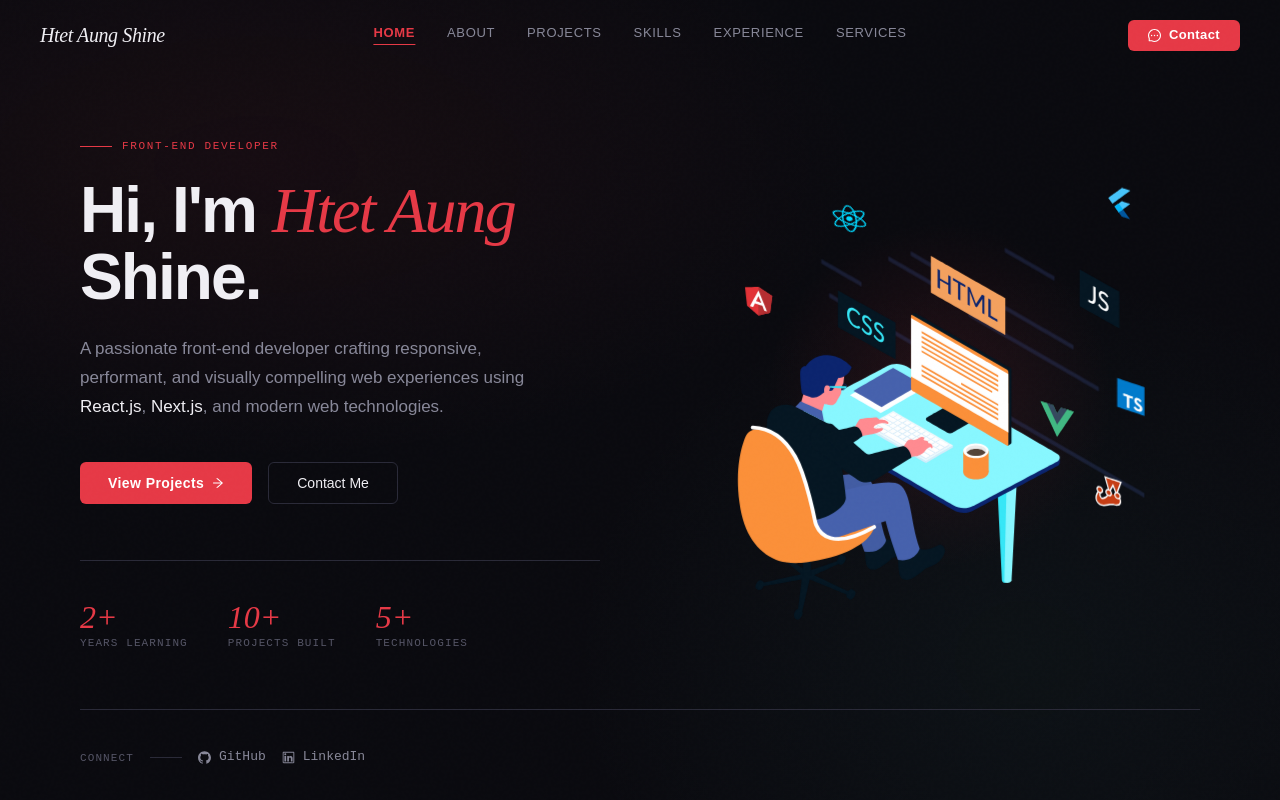
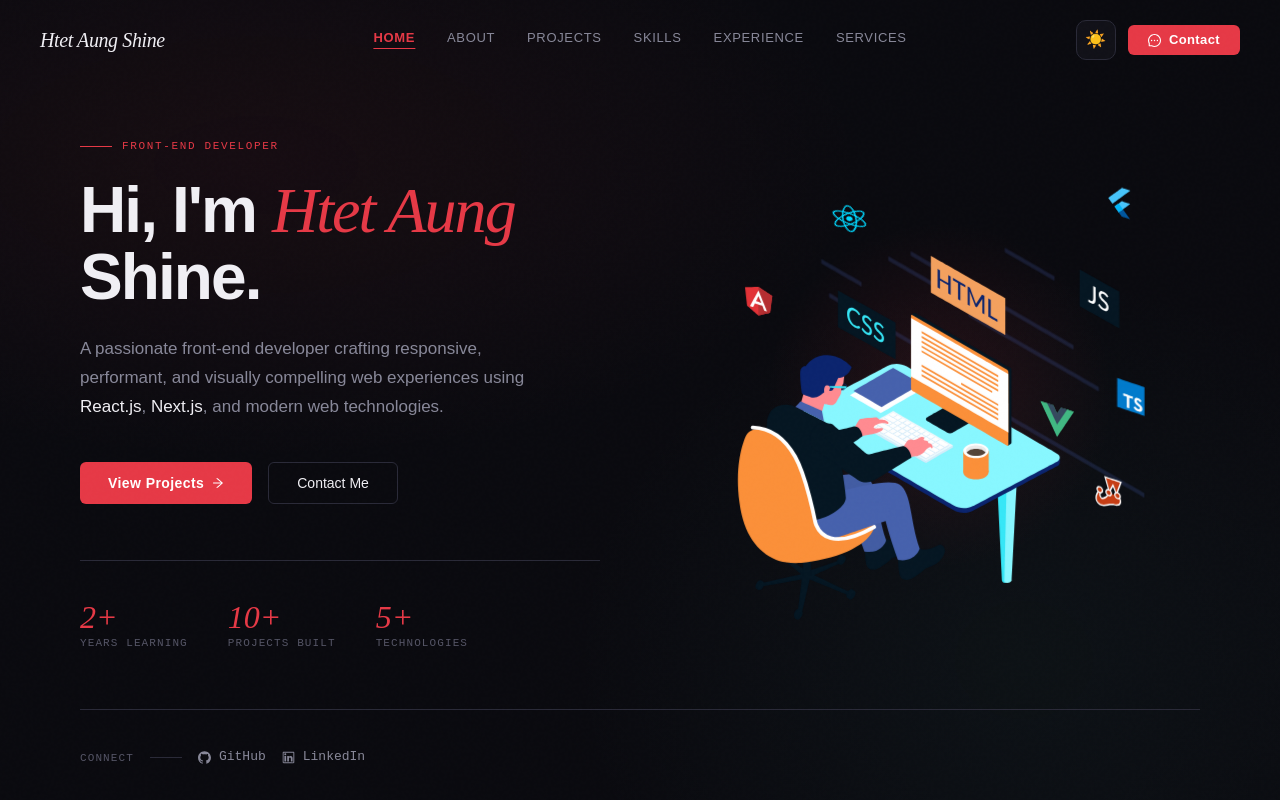
Before and after one commit to ShineLay24/my-portfolio, a Next.js app: page / in a window 1280 px wide. Shown: the top 800 px of the page. Built offline with nearby package versions, Linux system fonts and the light colour scheme.

Commit message:
add dark & light mode toggle button

```diff
--- a/src/app/globals.css
+++ b/src/app/globals.css
@@ -1,5 +1,6 @@
 @import "tailwindcss";
 
+/* Dark mode (default) */
 :root {
   --bg: #0a0a0f;
   --surface: #111118;
@@ -15,6 +16,21 @@
   --font-display: 'Syne', sans-serif;
   --font-mono: 'DM Mono', monospace;
   --font-serif: 'Fraunces', serif;
+  --shadow-card: 0 4px 24px rgba(0, 0, 0, 0.4);
+}
+
+/* Light mode */
+[data-theme="light"] {
+  --bg: #f5f4f0;
+  --surface: #ffffff;
+  --surface2: #eceaf4;
+  --border: #dddbe8;
+  --accent: #e63946;
+  --accent2: #c8202d;
+  --text: #0a0a0f;
+  --text-muted: #555566;
+  --text-dim: #999aaa;
+  --shadow-card: 0 4px 24px rgba(0, 0, 0, 0.08);
 }
 
 * {
@@ -33,17 +49,15 @@ body {
   font-family: var(--font-display);
   overflow-x: hidden;
   -webkit-font-smoothing: antialiased;
+  transition: background-color 0.4s ease, color 0.4s ease;
 }
 
-/* Scrollbar */
 ::-webkit-scrollbar { width: 4px; }
 ::-webkit-scrollbar-track { background: var(--bg); }
 ::-webkit-scrollbar-thumb { background: var(--accent); border-radius: 2px; }
 
-/* Selection */
 ::selection { background: var(--accent); color: white; }
 
-/* Noise texture overlay */
 body::before {
   content: '';
   position: fixed;
@@ -52,9 +66,13 @@ body::before {
   pointer-events: none;
   z-index: 9999;
   opacity: 0.4;
+  transition: opacity 0.4s ease;
 }
 
-/* Page transition */
+[data-theme="light"] body::before {
+  opacity: 0;
+}
+
 @keyframes fadeUp {
   from { opacity: 0; transform: translateY(20px); }
   to { opacity: 1; transform: translateY(0); }
@@ -65,20 +83,14 @@ body::before {
   to { opacity: 1; transform: translateX(0); }
 }
 
-@keyframes pulse-glow {
-  0%, 100% { box-shadow: 0 0 20px rgba(230, 57, 70, 0.3); }
-  50% { box-shadow: 0 0 40px rgba(230, 57, 70, 0.6); }
+@keyframes toggleSlide {
+  from { transform: scale(0.8) rotate(-20deg); opacity: 0; }
+  to { transform: scale(1) rotate(0deg); opacity: 1; }
 }
 
-.animate-fade-up {
-  animation: fadeUp 0.7s ease forwards;
-}
+.animate-fade-up { animation: fadeUp 0.7s ease forwards; }
+.animate-slide-in { animation: slideIn 0.6s ease forwards; }
 
-.animate-slide-in {
-  animation: slideIn 0.6s ease forwards;
-}
-
-/* Gradient mesh background */
 .mesh-bg {
   background:
     radial-gradient(ellipse 80% 60% at 20% 20%, rgba(230, 57, 70, 0.06) 0%, transparent 60%),
@@ -86,7 +98,13 @@ body::before {
     var(--bg);
 }
 
-/* Accent line decoration */
+[data-theme="light"] .mesh-bg {
+  background:
+    radial-gradient(ellipse 80% 60% at 20% 20%, rgba(230, 57, 70, 0.04) 0%, transparent 60%),
+    radial-gradient(ellipse 60% 80% at 80% 80%, rgba(78, 205, 196, 0.03) 0%, transparent 60%),
+    var(--bg);
+}
+
 .accent-line {
   display: inline-block;
   width: 40px;
@@ -96,7 +114,6 @@ body::before {
   vertical-align: middle;
 }
 
-/* Tag style */
 .tag {
   display: inline-flex;
   align-items: center;
@@ -107,11 +124,10 @@ body::before {
   letter-spacing: 0.05em;
   background: rgba(230, 57, 70, 0.1);
   border: 1px solid rgba(230, 57, 70, 0.2);
-  color: var(--accent2);
+  color: var(--accent);
   text-transform: uppercase;
 }
 
-/* Section heading style */
 .section-label {
   font-family: var(--font-mono);
   font-size: 11px;
@@ -132,7 +148,6 @@ body::before {
   background: var(--accent);
 }
 
-/* Card hover effect */
 .card-hover {
   transition: transform 0.3s ease, border-color 0.3s ease, box-shadow 0.3s ease;
 }
@@ -143,7 +158,6 @@ body::before {
   box-shadow: 0 8px 32px rgba(230, 57, 70, 0.15);
 }
 
-/* Button styles */
 .btn-primary {
   display: inline-flex;
   align-items: center;
@@ -191,14 +205,12 @@ body::before {
   transform: translateY(-2px);
 }
 
-/* Divider */
 .divider {
   height: 1px;
   background: linear-gradient(90deg, transparent, var(--border), transparent);
   margin: 0;
 }
 
-/* Number decoration */
 .num-decoration {
   font-family: var(--font-serif);
   font-size: 80px;
@@ -211,3 +223,27 @@ body::before {
   pointer-events: none;
   user-select: none;
 }
+
+.theme-toggle {
+  width: 40px;
+  height: 40px;
+  border-radius: 10px;
+  border: 1px solid var(--border);
+  background: var(--surface);
+  cursor: pointer;
+  display: flex;
+  align-items: center;
+  justify-content: center;
+  font-size: 17px;
+  transition: all 0.3s ease;
+  flex-shrink: 0;
+}
+
+.theme-toggle:hover {
+  border-color: var(--accent);
+  background: rgba(230, 57, 70, 0.06);
+}
+
+.theme-toggle-icon {
+  animation: toggleSlide 0.35s ease both;
+}
--- a/src/component/header.js
+++ b/src/component/header.js
@@ -14,10 +14,50 @@ const navLinks = [
   { href: '/services', label: 'Services' },
 ]
 
+// ── Theme Toggle Button ──────────────────────────────────────────
+function ThemeToggle() {
+  const [theme, setTheme] = useState('dark')
+  const [mounted, setMounted] = useState(false)
+
+  // On first load, read saved preference
+  useEffect(() => {
+    const saved = localStorage.getItem('portfolio-theme') || 'dark'
+    setTheme(saved)
+    document.documentElement.setAttribute('data-theme', saved)
+    setMounted(true)
+  }, [])
+
+  const toggle = () => {
+    const next = theme === 'dark' ? 'light' : 'dark'
+    setTheme(next)
+    document.documentElement.setAttribute('data-theme', next)
+    localStorage.setItem('portfolio-theme', next)
+  }
+
+  // Prevent hydration flash
+  if (!mounted) {
+    return <div style={{ width: 40, height: 40 }} />
+  }
+
+  return (
+    <button
+      onClick={toggle}
+      className="theme-toggle"
+      title={theme === 'dark' ? 'Switch to light mode' : 'Switch to dark mode'}
+      aria-label="Toggle theme"
+    >
+      <span key={theme} className="theme-toggle-icon">
+        {theme === 'dark' ? '☀️' : '🌙'}
+      </span>
+    </button>
+  )
+}
+
 export default function Header() {
   const pathname = usePathname()
   const [scrolled, setScrolled] = useState(false)
   const [menuOpen, setMenuOpen] = useState(false)
+  const [theme, setTheme] = useState('dark')
 
   useEffect(() => {
     const handleScroll = () => setScrolled(window.scrollY > 20)
@@ -25,9 +65,22 @@ export default function Header() {
     return () => window.removeEventListener('scroll', handleScroll)
   }, [])
 
+  // Keep local theme state in sync so mobile menu bg matches
+  useEffect(() => {
+    const saved = localStorage.getItem('portfolio-theme') || 'dark'
+    setTheme(saved)
+    const observer = new MutationObserver(() => {
+      setTheme(document.documentElement.getAttribute('data-theme') || 'dark')
+    })
+    observer.observe(document.documentElement, { attributes: true, attributeFilter: ['data-theme'] })
+    return () => observer.disconnect()
+  }, [])
+
   useEffect(() => {
     setMenuOpen(false)
   }, [pathname])
+
+  const isLight = theme === 'light'
 
   return (
     <>
@@ -40,9 +93,11 @@ export default function Header() {
           zIndex: 1000,
           padding: scrolled ? '12px 40px' : '20px 40px',
           background: scrolled
-            ? 'rgba(10, 10, 15, 0.95)'
+            ? isLight
+              ? 'rgba(245, 244, 240, 0.92)'
+              : 'rgba(10, 10, 15, 0.95)'
             : 'transparent',
-          borderBottom: scrolled ? '1px solid rgba(42, 42, 56, 0.8)' : 'none',
+          borderBottom: scrolled ? '1px solid var(--border)' : 'none',
           backdropFilter: scrolled ? 'blur(12px)' : 'none',
           transition: 'all 0.4s ease',
           display: 'flex',
@@ -118,7 +173,9 @@ export default function Header() {
         </nav>
 
         {/* Right side */}
-        <div style={{ display: 'flex', alignItems: 'center', gap: '16px' }}>
+        <div style={{ display: 'flex', alignItems: 'center', gap: '12px' }}>
+          <ThemeToggle />
+
           <Link
             href="/contact"
             className="hidden md:inline-flex btn-primary"
```
